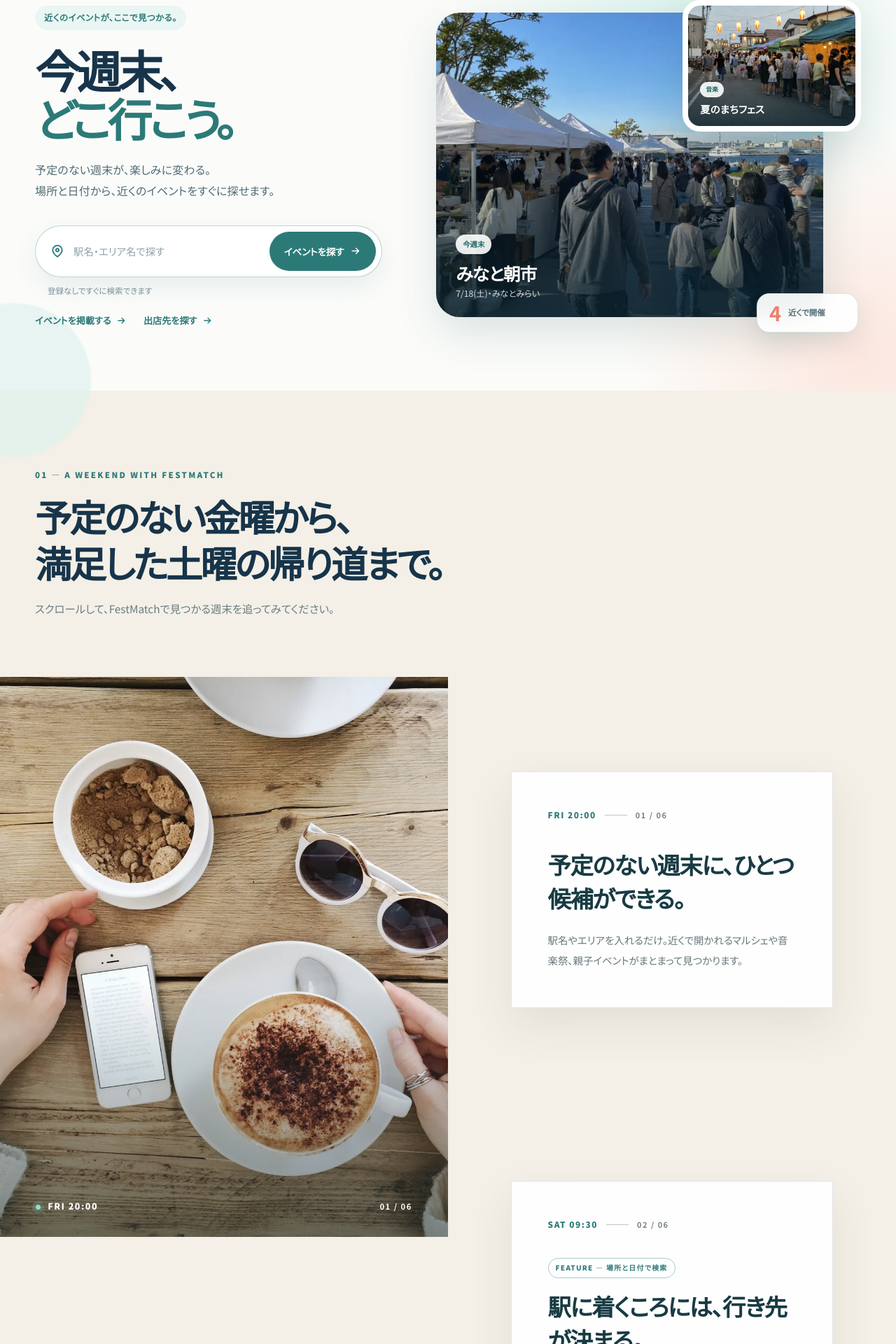
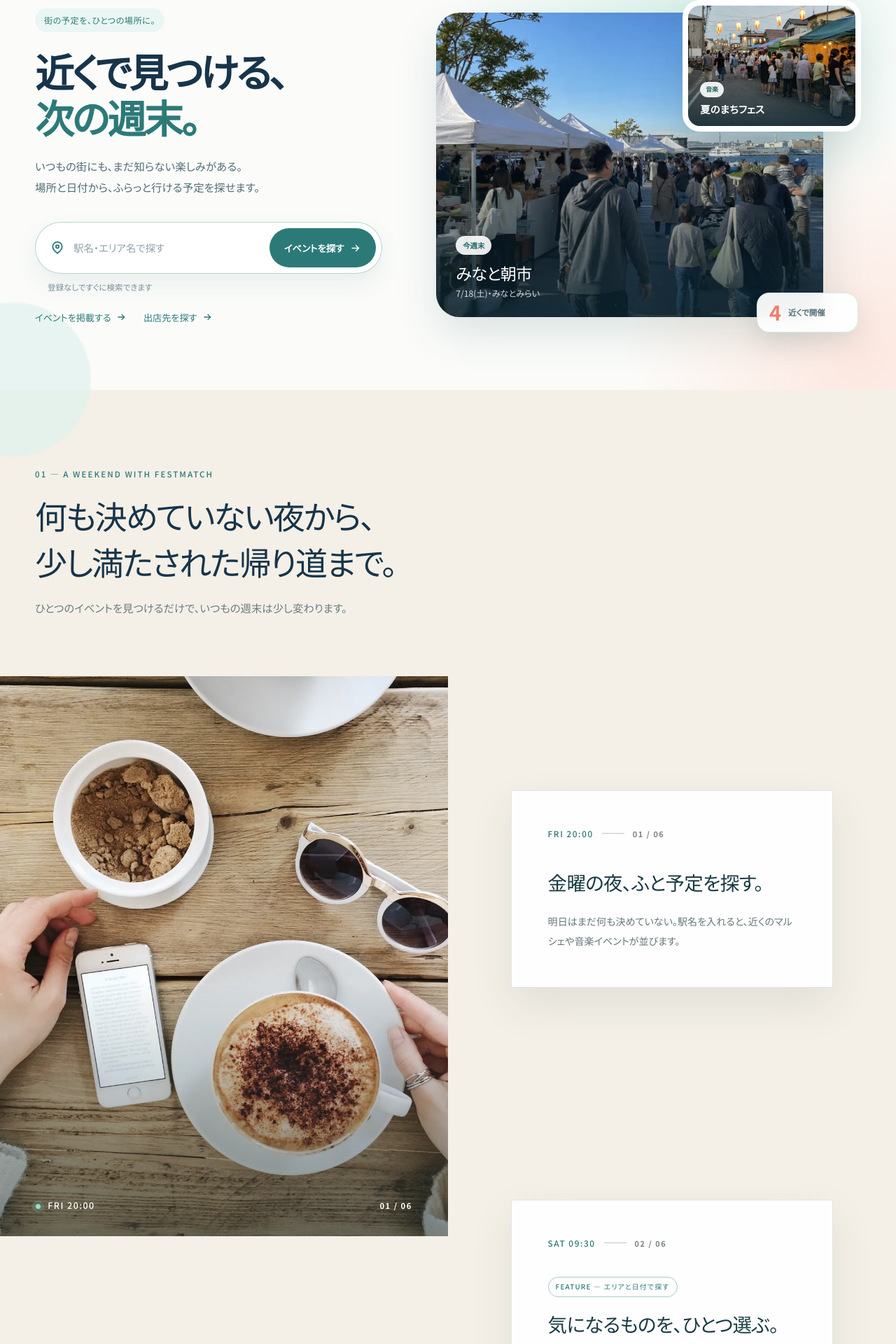
Before and after one commit to kokisuzu-code/festmatch, a Next.js app: page / in a window 1280 px wide. Shown: the part 159-2079 px from the top of the page at 70% size. Built offline with nearby package versions, Linux system fonts and the light colour scheme; no server answers; the database is empty.

Commit message:
公式HPの文字とコピーを整える

```diff
--- a/src/app/(marketing)/FestMatchScrollStory.tsx
+++ b/src/app/(marketing)/FestMatchScrollStory.tsx
@@ -15,45 +15,45 @@ type StoryStep = {
 const storySteps: readonly StoryStep[] = [
   {
     time: "FRI 20:00",
-    title: "予定のない週末に、ひとつ候補ができる。",
-    body: "駅名やエリアを入れるだけ。近くで開かれるマルシェや音楽祭、親子イベントがまとまって見つかります。",
+    title: "金曜の夜、ふと予定を探す。",
+    body: "明日はまだ何も決めていない。駅名を入れると、近くのマルシェや音楽イベントが並びます。",
     image: "/story/discover-candid.webp",
     alt: "カフェのテーブルでスマートフォンを見る手元",
   },
   {
     time: "SAT 09:30",
-    title: "駅に着くころには、行き先が決まる。",
-    body: "日付と場所から候補を絞り込み。SNSを何度も見比べなくても、今日行ける予定がわかります。",
+    title: "気になるものを、ひとつ選ぶ。",
+    body: "日付、場所、開催時間。知りたいことだけを見比べて、行き先を決めます。",
     image: "/story/station-candid.webp",
     alt: "東京の駅構内でスマートフォンを見る人",
-    feature: "場所と日付で検索",
+    feature: "エリアと日付で探す",
   },
   {
     time: "SAT 10:15",
-    title: "駅を出たら、そのまま会場へ。",
-    body: "開催時間、会場、内容をひとつの画面に整理。迷う時間を減らして、街へ出かけられます。",
+    title: "駅を出たら、会場はすぐそこ。",
+    body: "地図と会場情報を見ながら、いつもの街を少しだけ違う方向へ。",
     image: "/reference/waterfront-market.webp",
     alt: "港沿いで開かれている朝市",
   },
   {
     time: "SAT 11:40",
-    title: "知らなかった店と、偶然出会う。",
-    body: "フード、音楽、ワークショップ。いつもの街にある、まだ知らない楽しみが見つかります。",
+    title: "知らなかった店に、足が止まる。",
+    body: "いい匂い、聞こえてくる音楽。画面では分からなかった楽しさに出会います。",
     image: "/reference/summer-festival.webp",
     alt: "地域の夏祭りを楽しむ人たち",
-    feature: "必要な情報をひとつに",
+    feature: "開催情報をひとつに",
   },
   {
     time: "SAT 14:20",
-    title: "見るだけだった週末が、体験に変わる。",
-    body: "家族でも、友人とでも、一人でも。気分に合うイベントから、次にやってみたいことへ。",
+    title: "やってみたかったことを、やってみる。",
+    body: "家族でも、友人とでも、一人でも。その日の気分のまま、イベントを楽しめます。",
     image: "/reference/craft-workshop.webp",
     alt: "地域イベントのクラフト体験",
   },
   {
     time: "SAT 17:30",
-    title: "帰り道には、もう次の予定がある。",
-    body: "気になるイベントを保存して、家族や友人に共有。次の週末も、近くから楽しめます。",
+    title: "帰り道、次の予定を保存する。",
+    body: "気になったイベントを残して、誰かに送る。次の週末も、近くから。",
     image: "/story/walk-home.webp",
     alt: "地域のマーケットから帰る二人",
     feature: "保存して、すぐ共有",
@@ -84,8 +84,8 @@ export default function FestMatchScrollStory() {
     <section className="fm-story" id="story" aria-labelledby="fm-story-title">
       <div className="fm-home-wrap fm-story-intro">
         <p>01 — A WEEKEND WITH FESTMATCH</p>
-        <h2 id="fm-story-title">予定のない金曜から、<br />満足した土曜の帰り道まで。</h2>
-        <span>スクロールして、FestMatchで見つかる週末を追ってみてください。</span>
+        <h2 id="fm-story-title">何も決めていない夜から、<br />少し満たされた帰り道まで。</h2>
+        <span>ひとつのイベントを見つけるだけで、いつもの週末は少し変わります。</span>
       </div>
 
       <div className="fm-story-grid">
--- a/src/app/(marketing)/marketing.css
+++ b/src/app/(marketing)/marketing.css
@@ -176,6 +176,8 @@ html { scroll-behavior: smooth; }
   --fm-surface: #f7fbfa;
   --fm-line: #d7e7e4;
   --fm-muted: #69808d;
+  font-family: var(--font-noto-sans-jp), "Noto Sans JP", sans-serif;
+  font-weight: 400;
   color: var(--fm-navy);
   background: #fff;
   overflow-x: clip;
@@ -186,10 +188,10 @@ html { scroll-behavior: smooth; }
 .fm-home-header { position: sticky; top: 0; z-index: 40; background: rgba(255,255,255,.94); border-bottom: 1px solid #e3eeec; backdrop-filter: blur(12px); }
 .fm-home-nav { min-height: 88px; display: flex; align-items: center; justify-content: space-between; gap: 32px; }
 .fm-home .brand-mark { color: var(--fm-navy); font-size: 1.8rem; }
-.fm-home-nav nav { display: flex; align-items: center; gap: clamp(24px, 4vw, 58px); margin-left: auto; font-size: .9rem; font-weight: 700; }
+.fm-home-nav nav { display: flex; align-items: center; gap: clamp(24px, 4vw, 58px); margin-left: auto; font-size: .9rem; font-weight: 500; }
 .fm-home-nav nav a { transition: color .18s ease; }
 .fm-home-nav nav a:hover { color: var(--fm-teal); }
-.fm-home-publish { display: inline-flex; min-height: 47px; align-items: center; gap: .55rem; padding: 0 22px; border: 1px solid var(--fm-teal); border-radius: 999px; color: var(--fm-teal); font-size: .84rem; font-weight: 900; transition: color .18s ease, background .18s ease; white-space: nowrap; }
+.fm-home-publish { display: inline-flex; min-height: 47px; align-items: center; gap: .55rem; padding: 0 22px; border: 1px solid var(--fm-teal); border-radius: 999px; color: var(--fm-teal); font-size: .84rem; font-weight: 700; transition: color .18s ease, background .18s ease; white-space: nowrap; }
 .fm-home-publish span { font-size: 1.3rem; transform: rotate(-20deg); }
 .fm-home-publish:hover { background: var(--fm-teal); color: #fff; }
 
@@ -199,22 +201,22 @@ html { scroll-behavior: smooth; }
 .fm-home-hero::after { width: 130px; height: 130px; right: 6%; top: 8%; background: rgba(255,237,226,.72); }
 .fm-home-hero-grid { position: relative; z-index: 1; display: grid; grid-template-columns: minmax(0, .9fr) minmax(440px, 1.1fr); gap: clamp(48px, 6vw, 82px); align-items: center; }
 .fm-home-hero-copy { max-width: 535px; padding: 8px 0; }
-.fm-home-overline { display: inline-flex; margin: 0 0 22px; padding: 8px 13px; border-radius: 999px; background: rgba(232,245,242,.9); color: var(--fm-teal); font-size: .78rem; font-weight: 800; letter-spacing: .035em; }
-.fm-home-hero h1 { margin: 0; color: var(--fm-navy); font-size: clamp(3rem, 5vw, 4.65rem); font-weight: 850; line-height: 1.08; letter-spacing: -.075em; }
+.fm-home-overline { display: inline-flex; margin: 0 0 22px; padding: 8px 13px; border-radius: 999px; background: rgba(232,245,242,.9); color: var(--fm-teal); font-size: .76rem; font-weight: 500; letter-spacing: .04em; }
+.fm-home-hero h1 { margin: 0; color: var(--fm-navy); font-size: clamp(2.65rem, 4.35vw, 4.05rem); font-weight: 700; line-height: 1.18; letter-spacing: -.055em; }
 .fm-home-hero h1 span { color: var(--fm-teal); }
-.fm-home-lead { max-width: 480px; margin: 24px 0 0; color: #506b75; font-size: 1rem; font-weight: 500; line-height: 1.9; letter-spacing: .01em; }
+.fm-home-lead { max-width: 480px; margin: 24px 0 0; color: #506b75; font-size: .96rem; font-weight: 400; line-height: 1.95; letter-spacing: .01em; }
 .fm-home-search { width: min(100%, 510px); min-height: 72px; display: flex; align-items: center; gap: 12px; margin-top: 34px; padding: 8px 8px 8px 20px; border: 1px solid rgba(178,211,205,.92); border-radius: 999px; background: rgba(255,255,255,.96); box-shadow: 0 14px 34px rgba(35,91,86,.09); }
 .fm-home-search label { display: flex; color: var(--fm-teal); }
 .fm-home-search label svg { width: 22px; height: 22px; fill: none; stroke: currentColor; stroke-width: 2; }
 .fm-home-search input { width: 100%; min-width: 0; border: 0; outline: 0; color: var(--fm-navy); background: transparent; font-size: .9rem; }
 .fm-home-search input::placeholder { color: #8fa1a8; }
-.fm-home-search button, .fm-home-final button { display: inline-flex; align-items: center; justify-content: center; gap: .5rem; min-height: 56px; flex: none; border: 0; border-radius: 999px; padding: 0 21px; background: var(--fm-teal); color: #fff; font-size: .84rem; font-weight: 800; cursor: pointer; box-shadow: none; transition: background .18s ease, transform .18s ease; white-space: nowrap; }
+.fm-home-search button, .fm-home-final button { display: inline-flex; align-items: center; justify-content: center; gap: .5rem; min-height: 56px; flex: none; border: 0; border-radius: 999px; padding: 0 21px; background: var(--fm-teal); color: #fff; font-size: .84rem; font-weight: 700; cursor: pointer; box-shadow: none; transition: background .18s ease, transform .18s ease; white-space: nowrap; }
 .fm-home-search button:hover, .fm-home-final button:hover { background: var(--fm-teal-dark); transform: translateY(-1px); }
 .fm-home-search button svg { width: 17px; height: 17px; fill: none; stroke: currentColor; stroke-width: 2; }
 .fm-home-search button svg:first-child { display: none; }
 .fm-home-search-note { margin: 11px 0 0 18px; color: #789099; font-size: .72rem; font-weight: 500; }
 .fm-home-hero-links { display: flex; flex-wrap: wrap; gap: 24px; margin-top: 24px; }
-.fm-home-hero-links a, .fm-home-events-more a { display: inline-flex; gap: .4rem; align-items: center; color: var(--fm-teal); font-size: .82rem; font-weight: 800; }
+.fm-home-hero-links a, .fm-home-events-more a { display: inline-flex; gap: .4rem; align-items: center; color: var(--fm-teal); font-size: .82rem; font-weight: 500; }
 .fm-home-hero-links svg, .fm-home-events-more svg, .fm-home-path-grid a svg, .fm-home-final button svg { width: 16px; height: 16px; fill: none; stroke: currentColor; stroke-width: 2; }
 
 .fm-home-hero-visual { position: relative; min-height: 475px; }
@@ -223,8 +225,8 @@ html { scroll-behavior: smooth; }
 .fm-home-feature-main { inset: 18px 54px 22px 0; border-radius: 34px; }
 .fm-home-feature-main::after { content: ""; position: absolute; inset: 36% 0 0; background: linear-gradient(180deg, transparent, rgba(12,36,46,.82)); }
 .fm-home-feature-main div { position: absolute; z-index: 1; left: 28px; right: 28px; bottom: 25px; color: #fff; }
-.fm-home-feature-main span, .fm-home-feature-mini span { display: inline-flex; padding: 6px 10px; border-radius: 999px; background: rgba(255,255,255,.9); color: var(--fm-teal-dark); font-size: .65rem; font-weight: 900; }
-.fm-home-feature-main h2 { margin: 11px 0 3px; font-size: 1.55rem; letter-spacing: -.04em; }
+.fm-home-feature-main span, .fm-home-feature-mini span { display: inline-flex; padding: 6px 10px; border-radius: 999px; background: rgba(255,255,255,.9); color: var(--fm-teal-dark); font-size: .65rem; font-weight: 700; }
+.fm-home-feature-main h2 { margin: 11px 0 3px; font-size: 1.45rem; font-weight: 500; letter-spacing: -.035em; }
 .fm-home-feature-main p { margin: 0; color: rgba(255,255,255,.82); font-size: .76rem; }
 .fm-home-feature-mini { width: 42%; height: 188px; right: 0; top: 0; border: 8px solid #fff; border-radius: 25px; }
 .fm-home-feature-mini::after { content: ""; position: absolute; inset: 45% 0 0; background: linear-gradient(180deg, transparent, rgba(12,36,46,.78)); }
@@ -238,8 +240,8 @@ html { scroll-behavior: smooth; }
 /* ===== Weekend scroll story ===== */
 .fm-story { background: #f4f0e7; }
 .fm-story-intro { padding: 112px 0 86px; }
-.fm-story-intro > p { margin: 0 0 18px; color: var(--fm-teal); font-size: .72rem; font-weight: 900; letter-spacing: .2em; }
-.fm-story-intro h2 { max-width: 820px; margin: 0; color: var(--fm-navy); font-size: clamp(2.35rem, 4.1vw, 4rem); line-height: 1.25; letter-spacing: -.06em; }
+.fm-story-intro > p { margin: 0 0 18px; color: var(--fm-teal); font-size: .72rem; font-weight: 500; letter-spacing: .18em; }
+.fm-story-intro h2 { max-width: 820px; margin: 0; color: var(--fm-navy); font-size: clamp(2.05rem, 3.6vw, 3.45rem); font-weight: 500; line-height: 1.42; letter-spacing: -.045em; }
 .fm-story-intro > span { display: block; margin-top: 22px; color: #687c82; font-size: .96rem; }
 .fm-story-grid { display: grid; grid-template-columns: minmax(0, 1fr) minmax(0, 1fr); align-items: start; }
 .fm-story-stage { position: sticky; top: 0; height: 100svh; overflow: hidden; background: #d8e5df; }
@@ -247,19 +249,19 @@ html { scroll-behavior: smooth; }
 .fm-story-photo.is-active { opacity: 1; transform: scale(1); }
 .fm-story-stage::after { content: ""; position: absolute; inset: 55% 0 0; z-index: 1; background: linear-gradient(180deg, transparent, rgba(11,35,40,.48)); pointer-events: none; }
 .fm-story-stage-meta { position: absolute; z-index: 2; left: clamp(24px, 4vw, 58px); right: clamp(24px, 4vw, 58px); bottom: 34px; display: flex; align-items: center; justify-content: space-between; color: #fff; font-size: .78rem; letter-spacing: .12em; }
-.fm-story-stage-meta span { font-weight: 900; }
+.fm-story-stage-meta span { font-weight: 500; }
 .fm-story-stage-meta span::before { content: ""; width: 7px; height: 7px; display: inline-block; margin-right: 10px; border-radius: 50%; background: #8fe0ca; box-shadow: 0 0 0 5px rgba(143,224,202,.16); }
 .fm-story-stage-meta b { font-size: .7rem; }
 .fm-story-steps { background: #f4f0e7; }
 .fm-story-step { min-height: 76svh; display: grid; place-items: center; padding: 72px clamp(40px, 7vw, 94px); }
 .fm-story-step-card { width: min(100%, 470px); padding: clamp(30px, 4.2vw, 52px); border: 1px solid rgba(22,52,64,.12); background: rgba(255,255,255,.94); box-shadow: 0 24px 58px rgba(42,51,46,.09); }
 .fm-story-step-number { display: flex; align-items: center; gap: 12px; margin-bottom: 38px; color: var(--fm-teal); font-size: .74rem; letter-spacing: .13em; }
-.fm-story-step-number span { font-weight: 900; white-space: nowrap; }
+.fm-story-step-number span { font-weight: 500; white-space: nowrap; }
 .fm-story-step-number i { width: 32px; height: 1px; background: #bdc8c2; }
 .fm-story-step-number b { color: #74817d; font-size: .68rem; white-space: nowrap; }
-.fm-story-step-card small { display: inline-flex; margin-bottom: 16px; padding: 6px 10px; border: 1px solid rgba(44,122,120,.4); border-radius: 999px; color: var(--fm-teal); font-size: .62rem; font-weight: 900; letter-spacing: .13em; }
-.fm-story-step-card h3 { max-width: 12em; margin: 0; color: #183b43; font-size: clamp(1.55rem, 2.6vw, 2.25rem); line-height: 1.45; letter-spacing: -.04em; }
-.fm-story-step-card p { margin: 22px 0 0; color: #66777a; font-size: .9rem; line-height: 2; }
+.fm-story-step-card small { display: inline-flex; margin-bottom: 16px; padding: 6px 10px; border: 1px solid rgba(44,122,120,.4); border-radius: 999px; color: var(--fm-teal); font-size: .62rem; font-weight: 500; letter-spacing: .12em; }
+.fm-story-step-card h3 { max-width: 14em; margin: 0; color: #183b43; font-size: clamp(1.4rem, 2.15vw, 1.9rem); font-weight: 500; line-height: 1.62; letter-spacing: -.025em; }
+.fm-story-step-card p { margin: 20px 0 0; color: #66777a; font-size: .88rem; font-weight: 400; line-height: 2; }
 
 @media (prefers-reduced-motion: reduce) {
   .fm-story-photo { transition: none; transform: none; }
@@ -301,3 +303,36 @@ html { scroll-behavior: smooth; }
   .fm-home-events { padding: 65px 0; }.fm-home-section-heading h2, .fm-home-why h2, .fm-home-paths h2, .fm-home-final h2 { font-size: 2rem; }.fm-home-section-heading > span { position: static; display: inline-flex; margin-top: 12px; }.fm-home-section-lead { margin: 14px 0 26px; font-size: .85rem; }.fm-home-filter-row { padding-bottom: 15px; }.fm-home-filter-row a { padding: 7px 13px; font-size: .7rem; }.fm-home-event-grid { grid-template-columns: 1fr; margin-top: 22px; }.fm-home-event-card > img { height: 190px; }
   .fm-home-why, .fm-home-paths { padding: 65px 0; }.fm-home-why > div > div > span, .fm-home-paths > div > span { font-size: .84rem; }.fm-home-reason-list article { padding: 20px; }.fm-home-path-grid { margin-top: 34px; }.fm-home-path-grid article { padding: 28px; }.fm-home-path-grid h3 { font-size: 1.35rem; }.fm-home-final { padding: 67px 0; }.fm-home-final form > div { display: grid; padding: 8px; }.fm-home-final input { min-height: 44px; }.fm-home-final button { width: 100%; }.fm-home-footer > div { grid-template-columns: 1fr; align-items: start; gap: 25px; }.fm-home-footer nav { gap: 18px; font-size: .75rem; }
 }
+
+/* Quiet editorial type system for the public home page. */
+.fm-home-section-heading p,
+.fm-home-why > div > div > p,
+.fm-home-paths > div > p { font-weight: 500; letter-spacing: .18em; }
+.fm-home-section-heading h2,
+.fm-home-why h2,
+.fm-home-paths h2,
+.fm-home-final h2 { font-size: clamp(1.85rem, 3vw, 2.75rem); font-weight: 500; line-height: 1.45; letter-spacing: -.04em; }
+.fm-home-section-heading > span,
+.fm-home-event-card-top,
+.fm-home-event-tags span { font-weight: 500; }
+.fm-home-event-card h3,
+.fm-home-reason-list h3,
+.fm-home-path-grid h3 { font-weight: 500; letter-spacing: -.025em; }
+.fm-home-event-card p,
+.fm-home-footer nav { font-weight: 500; }
+.fm-home-final > div > p,
+.fm-home-final label { font-weight: 500; }
+
+@media (max-width: 800px) {
+  .fm-story-step-card h3 { font-size: 1.35rem; }
+}
+
+@media (max-width: 620px) {
+  .fm-home-hero h1 { font-size: clamp(2.1rem, 9.8vw, 2.8rem); line-height: 1.2; }
+  .fm-story-intro h2 { font-size: 1.75rem; line-height: 1.5; }
+  .fm-story-step-card h3 { font-size: 1.2rem; line-height: 1.65; }
+  .fm-home-section-heading h2,
+  .fm-home-why h2,
+  .fm-home-paths h2,
+  .fm-home-final h2 { font-size: 1.7rem; }
+}
--- a/src/app/(marketing)/page.tsx
+++ b/src/app/(marketing)/page.tsx
@@ -91,9 +91,9 @@ export default async function MarketingPage() {
     <section className="fm-home-hero" id="top">
       <div className="fm-home-wrap fm-home-hero-grid">
         <div className="fm-home-hero-copy">
-          <p className="fm-home-overline">近くのイベントが、ここで見つかる。</p>
-          <h1>今週末、<br /><span>どこ行こう。</span></h1>
-          <p className="fm-home-lead">予定のない週末が、楽しみに変わる。<br />場所と日付から、近くのイベントをすぐに探せます。</p>
+          <p className="fm-home-overline">街の予定を、ひとつの場所に。</p>
+          <h1>近くで見つける、<br /><span>次の週末。</span></h1>
+          <p className="fm-home-lead">いつもの街にも、まだ知らない楽しみがある。<br />場所と日付から、ふらっと行ける予定を探せます。</p>
           <form className="fm-home-search" action="/festmap">
             <label htmlFor="home-event-search"><PinIcon /><span className="sr-only">駅名またはエリア名</span></label>
             <input id="home-event-search" name="q" placeholder="駅名・エリア名で探す" />
@@ -123,8 +123,8 @@ export default async function MarketingPage() {
 
     <section className="fm-home-events" id="events">
       <div className="fm-home-wrap">
-        <div className="fm-home-section-heading"><p>NEAR YOU</p><h2>近くで、今週末に見つかること。</h2><span>{visibleEvents.length ? `${visibleEvents.length}件を表示中` : "掲載イメージ"}</span></div>
-        <p className="fm-home-section-lead">気分や予定に合わせて、近くのイベントを絞り込めます。</p>
+        <div className="fm-home-section-heading"><p>NEAR YOU</p><h2>今週末、近くで開かれるイベント。</h2><span>{visibleEvents.length ? `${visibleEvents.length}件を表示中` : "掲載イメージ"}</span></div>
+        <p className="fm-home-section-lead">場所や気分から、行きたい予定を選べます。</p>
         <div className="fm-home-filter-row" aria-label="イベントカテゴリー"><span aria-hidden="true">☷</span>{["すべて", "グルメ", "親子", "音楽", "カルチャー", "体験"].map((label, index) => <Link key={label} className={index === 0 ? "is-active" : ""} href="/festmap">{label}</Link>)}<Link className="fm-home-map-toggle" href="/festmap" aria-label="地図でイベントを探す">⌖</Link></div>
         <div className="fm-home-event-grid">
           {cards.map((event, index) => <article className="fm-home-event-card" key={`${event.title}-${index}`}>
@@ -142,7 +142,7 @@ export default async function MarketingPage() {
       </div>
     </section>
 
-    <section className="fm-home-final"><div className="fm-home-wrap"><p>次の週末を、近くから。</p><h2>まずは街のイベントを探してみよう。</h2><form action="/festmap"><label htmlFor="home-event-search-bottom">駅名・エリア名</label><div><input id="home-event-search-bottom" name="q" placeholder="駅名・エリア名を入力" /><button type="submit">イベントを探す <ArrowIcon /></button></div></form></div></section>
+    <section className="fm-home-final"><div className="fm-home-wrap"><p>次の週末を、近くから。</p><h2>気になる街を、のぞいてみよう。</h2><form action="/festmap"><label htmlFor="home-event-search-bottom">駅名・エリア名</label><div><input id="home-event-search-bottom" name="q" placeholder="駅名・エリア名を入力" /><button type="submit">イベントを探す <ArrowIcon /></button></div></form></div></section>
 
     <footer className="fm-home-footer"><div className="fm-home-wrap"><div><BrandMark /><p>近くのイベントと、出会いやすく。</p></div><nav><Link href="/festmap">イベントを探す</Link><Link href="/signup?role=organizer">主催者の方</Link><Link href="/signup?role=vendor">出店者の方</Link></nav><small>© 2026 FestMatch</small></div></footer>
   </main>
```
Also changed, not shown: 1 other file (tests, documents, lock files or other folders).
